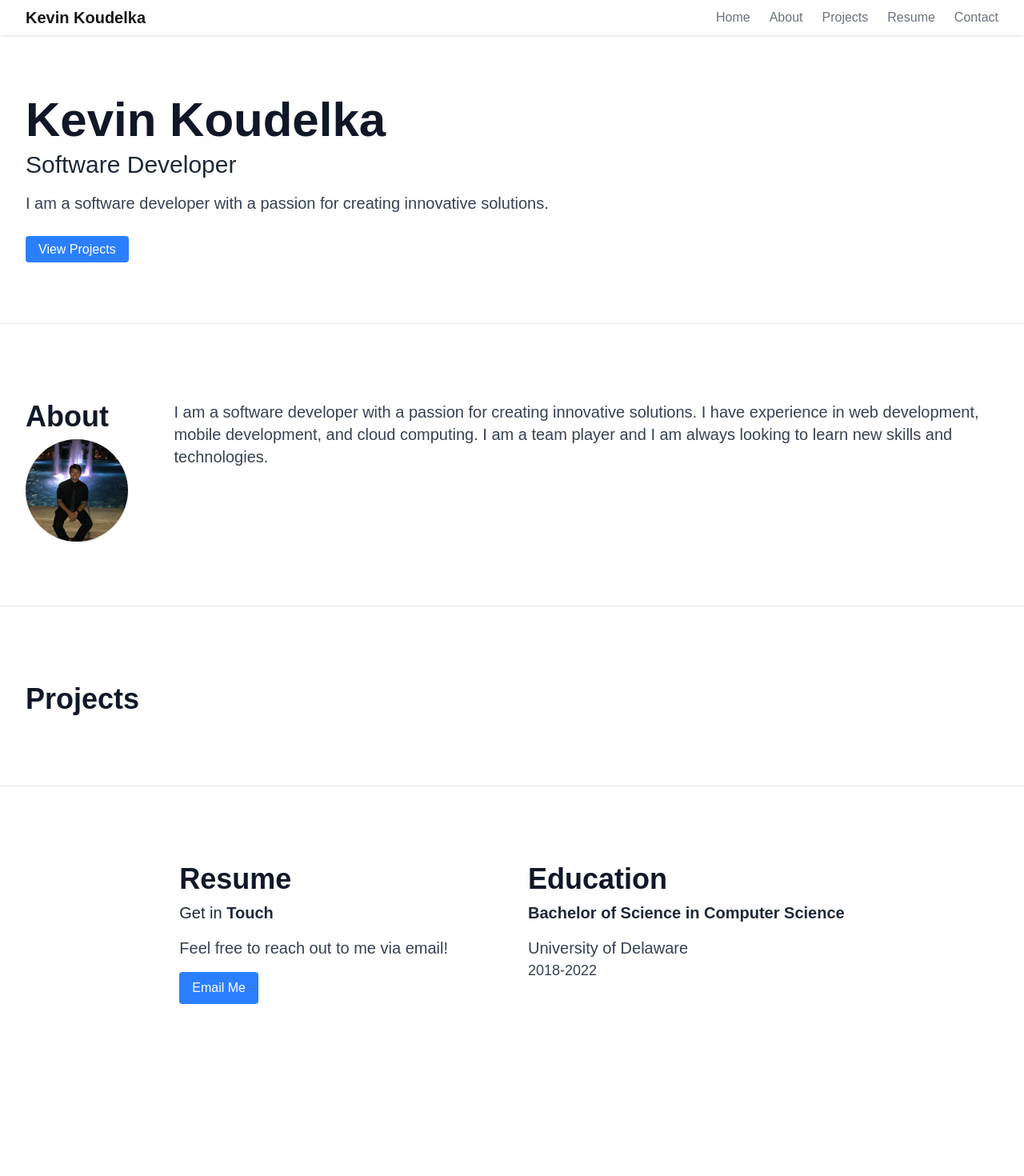
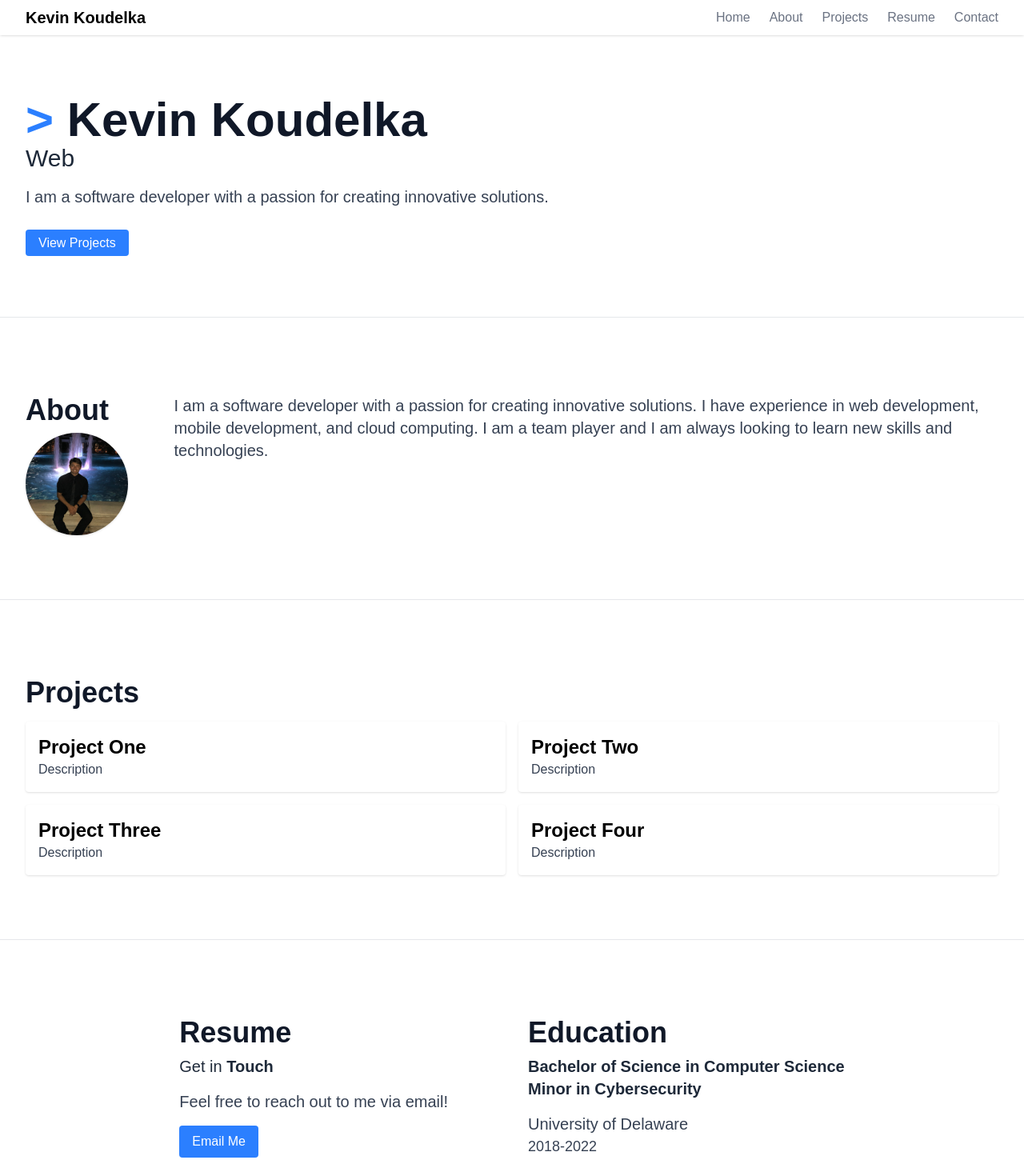
Before and after one commit to skkovi/Portfolio, a Next.js app in the folder portfolio/: page / in a window 1280 px wide. Shown: the top 1470 px of the page at 80% size. Before the commit the page ends 1335 px from the top, so only its background shows below. Built offline with nearby package versions, Linux system fonts and the light colour scheme.

Commit message:
added some animation and created new components

```diff
--- /dev/null
+++ b/portfolio/src/app/components/HeroName.jsx
@@ -0,0 +1,15 @@
+import { TypeAnimation } from "react-type-animation";
+
+export default function HeroName() {
+  return (
+    <h1 className="text-5xl md:text-6xl font-bold text-gray-900">
+      <span className="text-blue-500">&gt;</span>{" "}
+      <TypeAnimation
+        sequence={["Kevin Koudelka"]}
+        speed={50}
+        wrapper="span"
+        repeat={0}
+      />
+    </h1>
+  );
+}
--- /dev/null
+++ b/portfolio/src/app/components/JobTitle.jsx
@@ -0,0 +1,21 @@
+import { TypeAnimation } from "react-type-animation";
+
+export default function JobTitle() {
+  return (
+    <h2 className="text-2xl md:text-3xl font-normal text-gray-800 mb-4">
+      <TypeAnimation
+        sequence={[
+          "Software Engineer",
+          1000,
+          "Full Stack Developer",
+          1000,
+          "Web Developer",
+          1000,
+        ]}
+        speed={50}
+        wrapper="span"
+        repeat={Infinity}
+      />
+    </h2>
+  );
+}
--- /dev/null
+++ b/portfolio/src/app/components/Projects.jsx
@@ -0,0 +1,8 @@
+export default function Projects(props) {
+  return (
+    <div className="border-black p-4 rounded shadow hover:scale-105 hover:shadow-lg transition cursor-pointer">
+      <h3 className="text-2xl font-bold text-black">{props.title}</h3>
+      <p className="text-gray-700">{props.description}</p>
+    </div>
+  );
+}
--- a/portfolio/src/app/components/navbar.jsx
+++ b/portfolio/src/app/components/navbar.jsx
@@ -2,7 +2,7 @@ import Link from "next/link";
 export default function Nav() {
   return (
     <header className="w-full px-8 py-2 flex justify-between items-center shadow bg-white fixed top-0 left-0 z-50">
-      <div className="text-xl font-bold">Kevin Koudelka</div>
+      <div className="text-xl text-black font-bold">Kevin Koudelka</div>
       <nav className="space-x-6 text-gray-500 font-medium">
         <Link href="/#home">Home</Link>
         <Link href="/#about">About</Link>
--- a/portfolio/src/app/layout.js
+++ b/portfolio/src/app/layout.js
@@ -1,6 +1,6 @@
 import { Geist, Geist_Mono } from "next/font/google";
 import "./globals.css";
-import Nav from "./components/navbar";
+import Nav from "./components/Navbar";
 
 const geistSans = Geist({
   variable: "--font-geist-sans",
--- a/portfolio/src/app/page.js
+++ b/portfolio/src/app/page.js
@@ -1,5 +1,12 @@
+"use client";
 import Link from "next/link";
 import Image from "next/image";
+import Projects from "./components/Projects";
+import { TypeAnimation } from "react-type-animation";
+import { use } from "react";
+import HeroName from "./components/HeroName";
+import JobTitle from "./components/JobTitle";
+
 export default function Home() {
   return (
     <>
@@ -7,12 +14,8 @@ export default function Home() {
         id="home"
         className="bg-white px-8 pt-30 pb-20 border-b border-gray-200"
       >
-        <h1 className="text-5xl md:text-6xl font-bold text-gray-900 mb-2">
-          Kevin Koudelka
-        </h1>
-        <h2 className="text-2xl md:text-3xl font-normal text-gray-800 mb-4">
-          Software Developer
-        </h2>
+        <HeroName />
+        <JobTitle />
         <p className="text-lg md:text-xl text-gray-700 mb-8">
           I am a software developer with a passion for creating innovative
           solutions.
@@ -56,9 +59,15 @@ export default function Home() {
         className="bg-white px-8 pt-24 pb-20 border-b border-gray-200"
       >
         <div>
-          <h2 className="text-3xl md:text-4xl font-bold text-gray-900 mb-2">
+          <h2 className="text-3xl md:text-4xl font-bold text-gray-900 mb-4">
             Projects
           </h2>
+        </div>
+        <div className="grid grid-cols-1 md:grid-cols-2 gap-4">
+          <Projects title="Project One" description="Description" />
+          <Projects title="Project Two" description="Description" />
+          <Projects title="Project Three" description="Description" />
+          <Projects title="Project Four" description="Description" />
         </div>
       </section>
       <section id="resume" className="bg-white px-8 pt-24 pb-20">
@@ -81,9 +90,12 @@ export default function Home() {
             <h2 className="text-3xl md:text-4xl font-bold text-gray-900 mb-2">
               Education
             </h2>
-            <h3 className="text-2xl md:text-xl font-bold text-gray-800 mb-4">
+            <h3 className="text-2xl md:text-xl font-bold text-gray-800">
               Bachelor of Science in Computer Science
             </h3>
+            <h4 className="text-xl md:text-xl font-bold text-gray-800 mb-4">
+              Minor in Cybersecurity
+            </h4>
             <p className="text-lg md:text-xl text-gray-700">
               University of Delaware
             </p>
```
Also changed, not shown: portfolio/package.json (+4 -3 lines), 1 other file (tests, documents, lock files or other folders).
